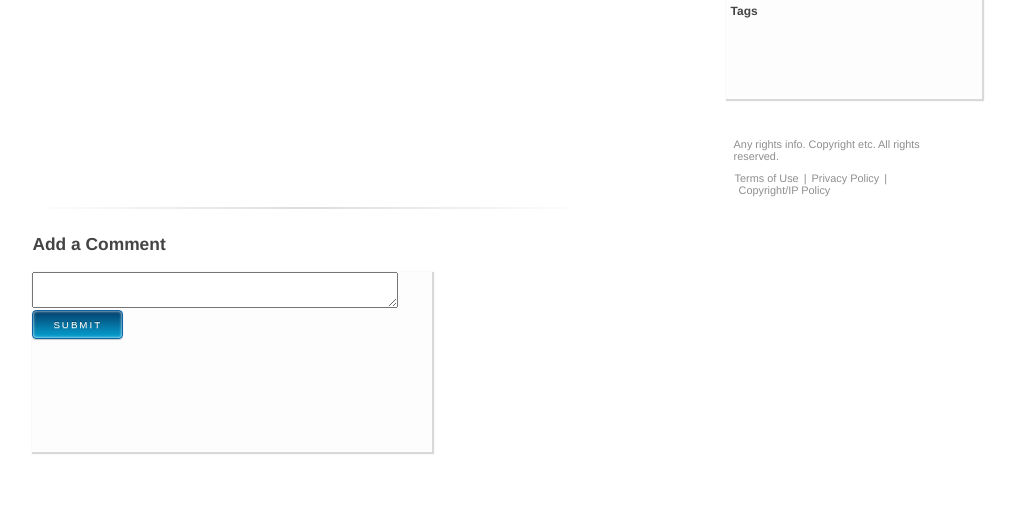
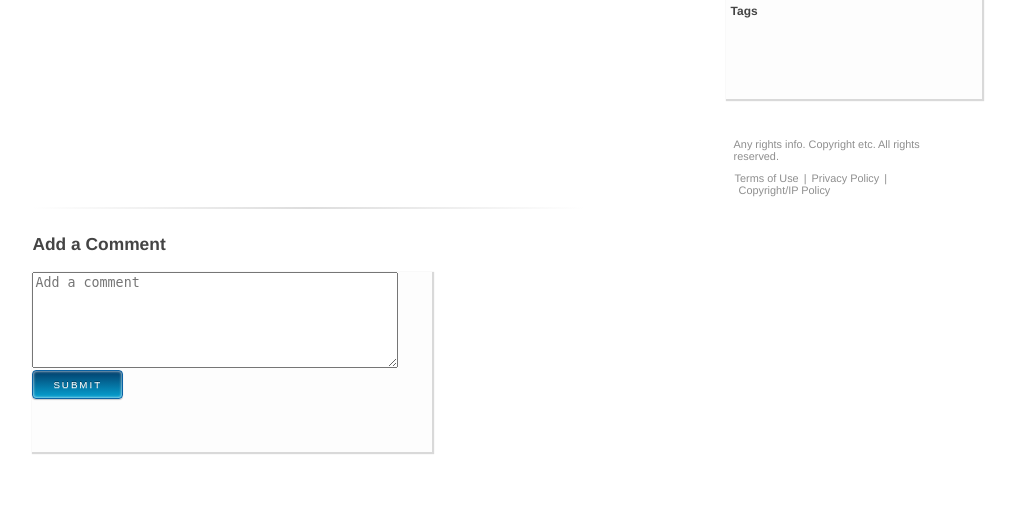
Before and after one commit to remig/brickr, a Flask app: template app/templates/photos/photo.html in a window 1280 px wide. Shown: the part 303-811 px from the top of the page, without its empty margins (112-1127 px from the left). Run offline with Flask 2, Linux system fonts and the light colour scheme; the template is opened without the code that fills it, so the values that code supplies are empty; the visitor is signed in with stand-in values (Sample User, id 1); data comes from the database, SQL or seed files in the repository; parts of the project's set-up code (start-up, migrations or seed data) failed here and were passed over; some libraries are stand-ins or nearby versions.

Commit message:
Kill whitespace in comment text area.

```diff
--- a/app/templates/photos/photo.html
+++ b/app/templates/photos/photo.html
@@ -162,8 +162,7 @@
             <div class="hr"></div>
             <h3>Add a Comment</h3>
             <form method="POST" action="{{ url_for('photos.addComment') }}" class="form">
-                <textarea id="comment" name="comment" placeholder="Add a comment" aria-label="Add a comment">
-                </textarea>
+                <textarea id="comment" name="comment" rows="6" placeholder="Add a comment" aria-label="Add a comment"></textarea>
                 <input type="hidden" value="{{ photo.id }}" id="photoID" name="photoID">
                 <input type="submit" value="Submit" class="button">
             </form>
```
